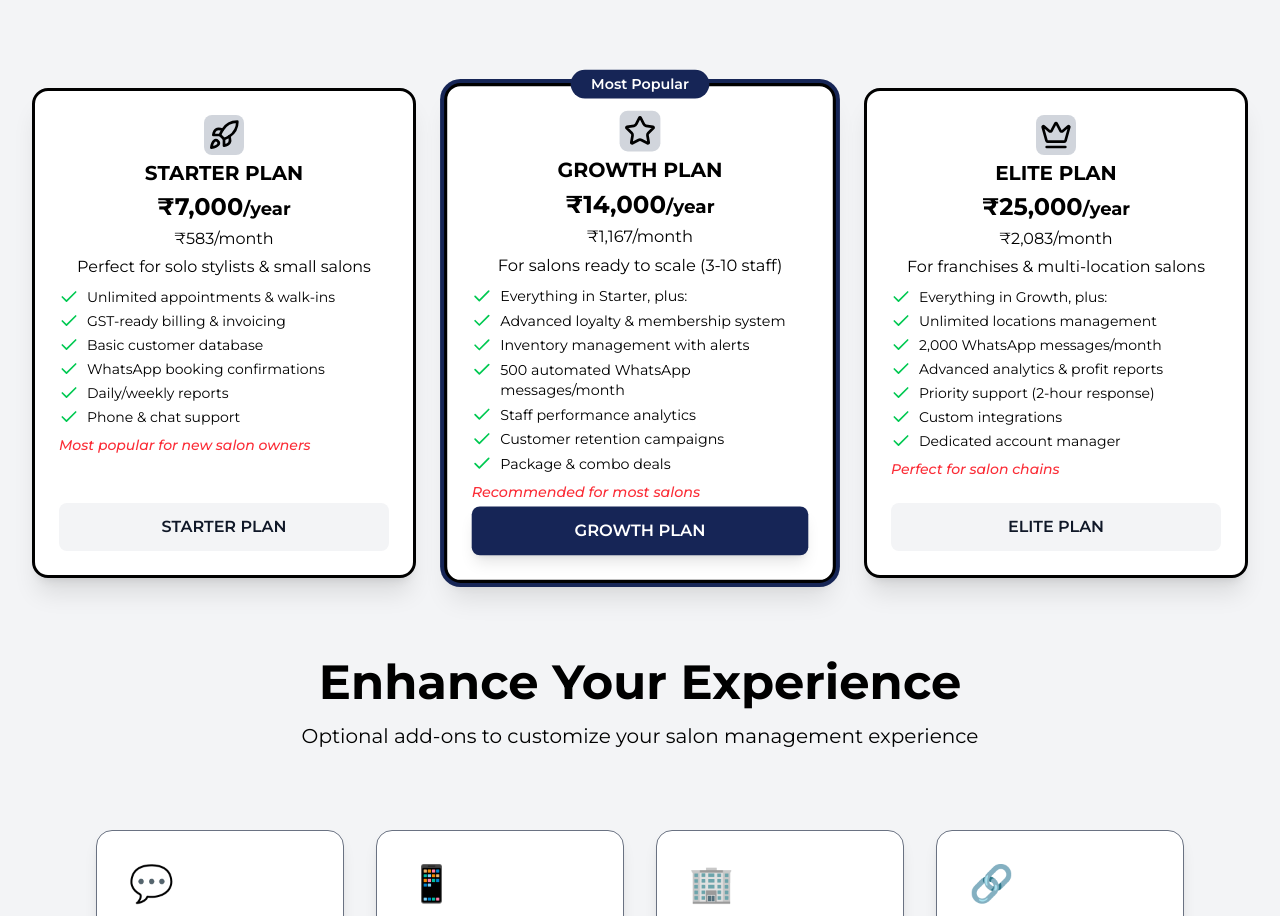
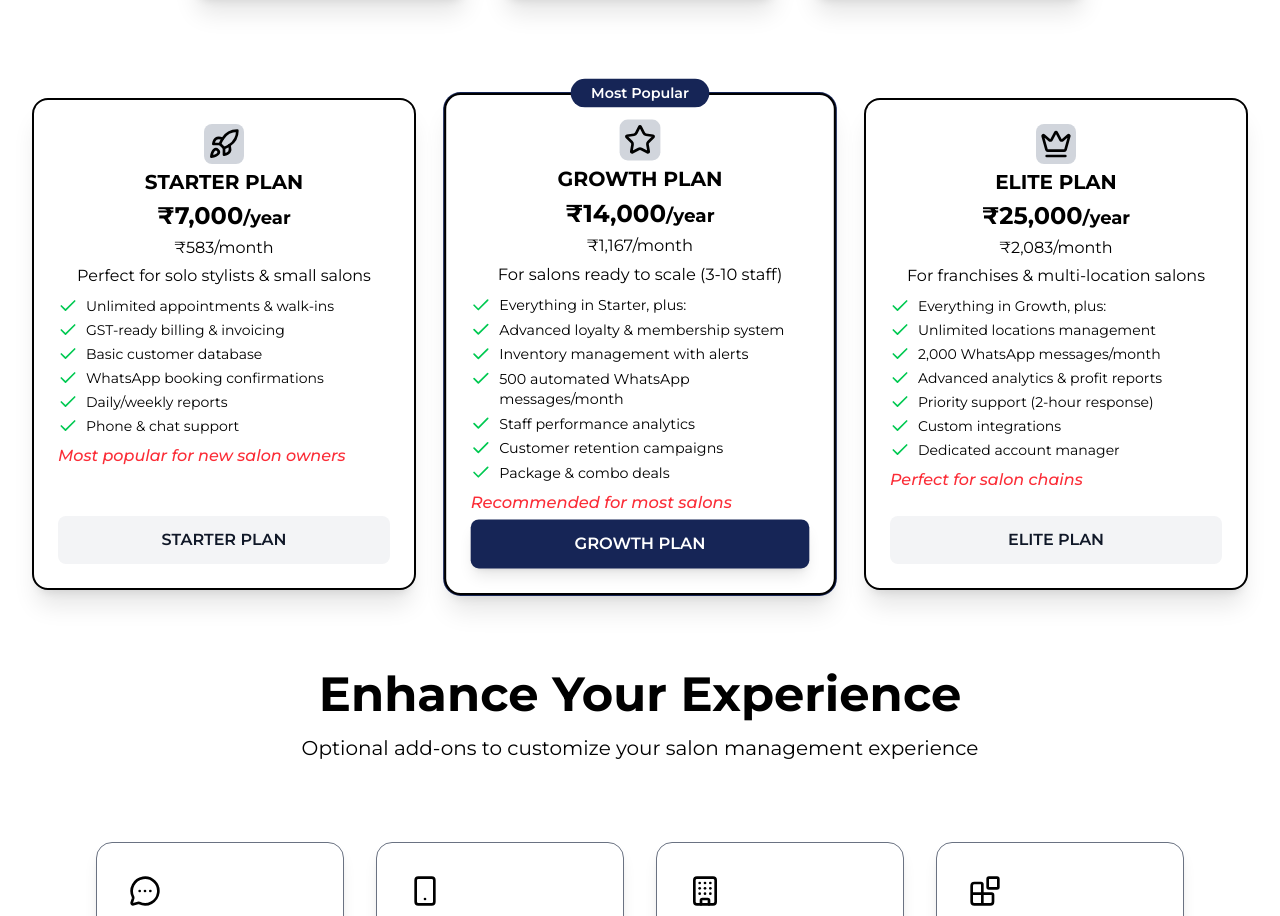
Before and after one commit to printAnkit/Lokaci-Pro, a React (Vite) app: page /pricing in a window 1280 px wide. Shown: the part 656-1572 px from the top of the page. Built offline with nearby package versions, Linux system fonts and the light colour scheme.

Commit message:
Refactor Pricing component: update icons, improve layout, and enhance styles for better user experience

```diff
--- a/src/pages/Pricing.jsx
+++ b/src/pages/Pricing.jsx
@@ -7,6 +7,10 @@ import {
   Gift,
   ArrowLeft,
   Calculator,
+  MessageCircleMore,
+  Smartphone,
+  Building,
+  Blocks
 } from "lucide-react";
 import { Link } from "react-router-dom";
 
@@ -79,7 +83,7 @@ export default function Pricing() {
       unit: "per 1000 messages",
       description:
         "Additional automated WhatsApp messages beyond your plan limit",
-      icon: "💬",
+      icon: MessageCircleMore,
     },
     {
       name: "White-labeled Customer App",
@@ -87,7 +91,7 @@ export default function Pricing() {
       unit: "per year",
       description:
         "Custom branded mobile app for your customers with your salon's branding",
-      icon: "📱",
+      icon: Smartphone,
     },
     {
       name: "Advanced Franchise Dashboard",
@@ -95,7 +99,7 @@ export default function Pricing() {
       unit: "per year",
       description:
         "Enhanced multi-location management with advanced analytics and controls",
-      icon: "🏢",
+      icon: Building,
     },
     {
       name: "Custom Integrations",
@@ -103,7 +107,7 @@ export default function Pricing() {
       unit: "one-time setup",
       description:
         "Connect with your existing POS, accounting, or other business software",
-      icon: "🔗",
+      icon: Blocks,
     },
   ];
 
@@ -113,7 +117,7 @@ export default function Pricing() {
 
   return (
     <>
-      <section className="bg-gray-100 min-h-screen">
+      <section className="bg-white min-h-screen">
         <section className="relative py-15 overflow-hidden ">
           <div className="relative z-10 max-w-7xl mx-auto px-4 sm:px-6 lg:px-8">
             {/* Back to Home Link */}
@@ -132,7 +136,7 @@ export default function Pricing() {
               </div>
 
               <h1 className="text-4xl md:text-6xl font-bold text-black mb-8 text-shadow">
-                Simple Pricing That <br />
+                <p className="md:mb-[-50px] mb-[-20px]">Simple Pricing That</p> <br />
                 <span className="text-blue-600 relative">
                   Grows With You
                 </span>
@@ -145,19 +149,19 @@ export default function Pricing() {
 
               {/* Stats */}
               <div className="grid md:grid-cols-3 gap-8 max-w-4xl mx-auto">
-                <div className="glass-effect p-6 rounded-2xl border border-black">
+                <div className="glass-effect p-6 rounded-2xl border border-black shadow-xl">
                   <div className="text-3xl font-bold text-blue-600 mb-2">
                     3,000+
                   </div>
                   <div className="text-black">Happy Salons</div>
                 </div>
-                <div className="glass-effect p-6 rounded-2xl border border-black">
+                <div className="glass-effect p-6 rounded-2xl border border-black shadow-xl">
                   <div className="text-3xl font-bold text-blue-600 mb-2">
                     45%
                   </div>
                   <div className="text-black">Average Revenue Increase</div>
                 </div>
-                <div className="glass-effect p-6 rounded-2xl border border-black">
+                <div className="glass-effect p-6 rounded-2xl border border-black shadow-xl">
                   <div className="text-3xl font-bold text-blue-600 mb-2">
                     24hrs
                   </div>
@@ -174,9 +178,9 @@ export default function Pricing() {
               {plans.map((plan, index) => (
                 <div
                   key={index}
-                  className={`rounded-2xl shadow-xl p-6 relative flex flex-col justify-between transition-all duration-300 border-3 border-black bg-white  ${
+                  className={`rounded-2xl shadow-xl p-6 relative flex flex-col justify-between transition-all duration-300 border-2 border-black bg-white  ${
                     selectedPlan === index
-                      ? "ring-4 ring-blue-950 scale-102"
+                      ? "ring-1 ring-blue-950 scale-102"
                       : ""
                   }`}
                 >
@@ -210,7 +214,7 @@ export default function Pricing() {
                         </li>
                       ))}
                     </ul>
-                    <p className="text-sm text-red-500 font-medium mb-1 italic mt-2">
+                    <p className="text-md text-red-500 font-medium mb-1 italic mt-2">
                       {plan.note}
                     </p>
                   </div>
@@ -249,7 +253,7 @@ export default function Pricing() {
                       className="bg-white p-8 rounded-2xl shadow-lg hover-lift border border-gray-500 fade-in-up h-full transition duration-300 ease-in-out hover:-translate-y-2 hover:scale-100 hover:shadow-2xl"
                       style={{ animationDelay: `${index * 0.1}s` }}
                     >
-                      <div className="text-4xl mb-2">{addon.icon}</div>
+                      <addon.icon className="h-8 w-8 mb-2"/>
                       <h3 className="text-xl font-bold text-gray-900 mb-2">
                         {addon.name}
                       </h3>
```
